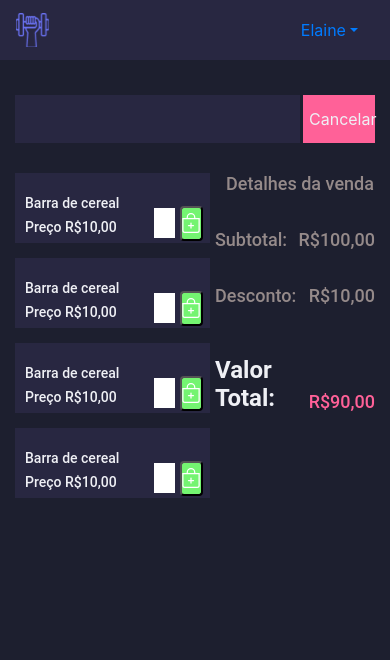
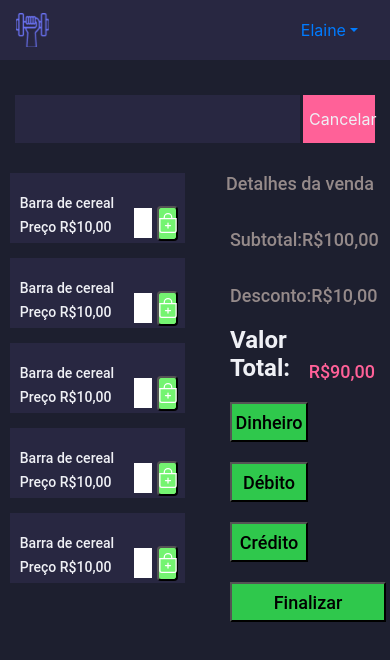
Before and after one commit to robsonmvieira/herba-front, a Next.js app: page /listproducts in a window 390 px wide. Shown: the top 660 px of the page. Built offline with nearby package versions, Linux system fonts and the light colour scheme.

Commit message:
tela pdv responsiva

```diff
--- a/src/components/product/styles.ts
+++ b/src/components/product/styles.ts
@@ -4,23 +4,24 @@ export const ItemContainer = styled.div`
   @media (max-width: 360px) {
     display: flex;
     align-items: flex-end;
-    padding: 15px;
+    margin-top: 15px;
+    width: 90%;
   }
   @media (min-width: 361px) and (max-width: 760px) {
     display: flex;
     align-items: flex-end;
     justify-content: center;
     align-items: center;
-    width: 100%;
+    width: 90%;
     margin-top: 15px;
-    margin-left: 15px;
   }
 
   @media (min-width: 761px) {
     display: flex;
-    align-items: flex-end;
-    padding: 15px;
+    align-items: center;
+    margin-top: 20px;
     justify-content: center;
+    width: 100%;
   }
 `;
 
@@ -72,7 +73,7 @@ export const ContainerItemInfo = styled.div`
 
   @media (min-width: 761px) {
     background: #282741;
-    width: 40%;
+    width: 60%;
     height: 70px;
     display: flex;
     flex-direction: column;
--- a/src/pages/listproducts/index.tsx
+++ b/src/pages/listproducts/index.tsx
@@ -14,6 +14,8 @@ import {
   ContainerValores,
   LabelValorTotal,
   FormTotal,
+  BtnFormaPagamento,
+  BtnFinalizar,
 } from "./styles";
 import {
   Collapse,
@@ -69,6 +71,7 @@ const ListProducts = () => {
             <Product />
             <Product />
             <Product />
+            <Product />
           </ContainerProducts>
           <ContainerProducts>
             <SpanDetalhes> Detalhes da venda </SpanDetalhes>
@@ -84,6 +87,18 @@ const ListProducts = () => {
               <LabelValorTotal>Valor Total:</LabelValorTotal>
               <FormTotal>R$90,00</FormTotal>
             </ContainerValores>
+            <ContainerValores>
+              <BtnFormaPagamento>Dinheiro</BtnFormaPagamento>
+            </ContainerValores>
+            <ContainerValores>
+              <BtnFormaPagamento>Débito</BtnFormaPagamento>
+            </ContainerValores>
+            <ContainerValores>
+              <BtnFormaPagamento>Crédito</BtnFormaPagamento>
+            </ContainerValores>
+            <ContainerValores>
+              <BtnFinalizar>Finalizar</BtnFinalizar>
+            </ContainerValores>
           </ContainerProducts>
         </ContainerVenda>
       </Container>
--- a/src/pages/listproducts/styles.ts
+++ b/src/pages/listproducts/styles.ts
@@ -163,16 +163,25 @@ export const BtnList = styled.button`
 `;
 
 export const ContainerProducts = styled.div`
-  /* @media (max-width: 360px) {
-    width: 50%;
+  @media (max-width: 360px) {
     display: flex;
     flex-direction: column;
-  } */
+    align-items: center;
+  }
 
   @media (min-width: 361px) and (max-width: 760px) {
     display: flex;
     flex-direction: column;
     width: 50%;
+    align-items: center;
+  }
+
+  @media (min-width: 761px) {
+    display: flex;
+    flex-direction: column;
+    width: 50%;
+    margin-top: 20px;
+    align-items: center;
   }
 `;
 
@@ -192,6 +201,12 @@ export const ContainerValores = styled.div`
     width: 100%;
     margin-top: 20px;
   }
+  @media (min-width: 761px) {
+    display: flex;
+    flex-direction: row;
+    width: 100%;
+    margin-top: 20px;
+  }
 `;
 
 export const ContainerVenda = styled.div`
@@ -199,6 +214,12 @@ export const ContainerVenda = styled.div`
     background: #1d1f2f;
   }
   @media (min-width: 361px) and (max-width: 760px) {
+    display: flexbox;
+    flex-direction: column;
+    width: 100%;
+  }
+
+  @media (min-width: 761px) {
     display: flexbox;
     flex-direction: column;
     width: 100%;
@@ -219,6 +240,21 @@ export const SpanDetalhes = styled.span`
     margin-top: 15px;
   }
   @media (min-width: 361px) and (max-width: 760px) {
+    display: flex;
+    flex-direction: column;
+    justify-content: center;
+    align-items: center;
+    color: #958a8a;
+    font-family: Roboto;
+    font-style: normal;
+    font-weight: 500;
+    font-size: 18px;
+    line-height: 21px;
+    margin-top: 15px;
+    margin-left: 15px;
+  }
+
+  @media (min-width: 761px) {
     display: flex;
     flex-direction: column;
     justify-content: center;
@@ -262,7 +298,23 @@ export const LabelSubtotalDesconto = styled.span`
     line-height: 21px;
     margin-top: 15px;
     width: 50%;
-    margin-left: 20px;
+    margin-left: 35px;
+  }
+
+  @media (min-width: 761px) {
+    display: flex;
+    flex-direction: row;
+    justify-content: start;
+    align-items: start;
+    color: #958a8a;
+    font-family: Roboto;
+    font-style: normal;
+    font-weight: 500;
+    font-size: 18px;
+    line-height: 21px;
+    margin-top: 15px;
+    width: 50%;
+    margin-left: 35px;
   }
 `;
 
@@ -283,6 +335,20 @@ export const FormSubtotalDesconto = styled.span`
     margin-right: 15px;
   }
   @media (min-width: 361px) and (max-width: 760px) {
+    display: flex;
+    flex-direction: row-reverse;
+    align-items: end;
+    color: #958a8a;
+    font-family: Roboto;
+    font-style: normal;
+    font-weight: 500;
+    font-size: 18px;
+    line-height: 21px;
+    margin-top: 15px;
+    width: 50%;
+    margin-right: 15px;
+  }
+  @media (min-width: 761px) {
     display: flex;
     flex-direction: row-reverse;
     align-items: end;
@@ -327,8 +393,22 @@ export const LabelValorTotal = styled.span`
     font-size: 24px;
     line-height: 28px;
     width: 50%;
-    margin-left: 20px;
-    margin-top: 30px;
+    margin-left: 35px;
+  }
+  @media (min-width: 761px) {
+    display: flex;
+    flex-direction: row;
+    justify-content: start;
+    align-items: start;
+    color: #eff0f5;
+    font-family: Roboto;
+    font-family: Roboto;
+    font-style: normal;
+    font-weight: bold;
+    font-size: 24px;
+    line-height: 28px;
+    width: 50%;
+    margin-left: 35px;
   }
 `;
 
@@ -358,8 +438,125 @@ export const FormTotal = styled.span`
     font-weight: 500;
     font-size: 18px;
     line-height: 21px;
-    margin-top: 33px;
+    width: 50%;
+    margin-right: 15px;
+  }
+
+  @media (min-width: 761px) {
+    display: flex;
+    flex-direction: row-reverse;
+    align-items: end;
+    color: #ff6198;
+    font-family: Roboto;
+    font-style: normal;
+    font-weight: 500;
+    font-size: 18px;
+    line-height: 21px;
     width: 50%;
     margin-right: 15px;
   }
 `;
+
+export const BtnFormaPagamento = styled.button`
+  @media (max-width: 360px) {
+    display: flex;
+    justify-content: center;
+    align-items: center;
+    background-color: #2fc84c;
+    font-family: Roboto;
+    font-style: normal;
+    font-weight: 500;
+    font-size: 18px;
+    line-height: 21px;
+    flex-direction: center;
+    width: 80%;
+    height: 50px;
+    padding: none;
+    margin-left: 35px;
+    margin-top: 15px;
+  }
+
+  @media (min-width: 361px) and (max-width: 760px) {
+    display: flex;
+    justify-content: center;
+    align-items: center;
+    background-color: #2fc84c;
+    font-family: Roboto;
+    font-style: normal;
+    font-weight: 500;
+    font-size: 18px;
+    line-height: 21px;
+    flex-direction: row;
+    width: 40%;
+    height: 40px;
+    margin-left: 35px;
+  }
+
+  @media (min-width: 761px) {
+    display: flex;
+    justify-content: center;
+    align-items: center;
+    background-color: #2fc84c;
+    font-family: Roboto;
+    font-style: normal;
+    font-weight: 500;
+    font-size: 18px;
+    line-height: 21px;
+    flex-direction: row;
+    width: 40%;
+    height: 40px;
+    margin-left: 35px;
+  }
+`;
+
+export const BtnFinalizar = styled.button`
+  @media (max-width: 360px) {
+    display: flex;
+    justify-content: center;
+    align-items: center;
+    background-color: #2fc84c;
+    font-family: Roboto;
+    font-style: normal;
+    font-weight: 500;
+    font-size: 18px;
+    line-height: 21px;
+    flex-direction: center;
+    width: 80%;
+    height: 50px;
+    padding: none;
+    margin-left: 35px;
+    margin-top: 15px;
+  }
+
+  @media (min-width: 361px) and (max-width: 760px) {
+    display: flex;
+    justify-content: center;
+    align-items: center;
+    background-color: #2fc84c;
+    font-family: Roboto;
+    font-style: normal;
+    font-weight: 500;
+    font-size: 18px;
+    line-height: 21px;
+    flex-direction: row;
+    width: 80%;
+    height: 40px;
+    margin-left: 35px;
+  }
+
+  @media (min-width: 761px) {
+    display: flex;
+    justify-content: center;
+    align-items: center;
+    background-color: #2fc84c;
+    font-family: Roboto;
+    font-style: normal;
+    font-weight: 500;
+    font-size: 18px;
+    line-height: 21px;
+    flex-direction: row;
+    width: 80%;
+    height: 40px;
+    margin-left: 35px;
+  }
+`;
```
